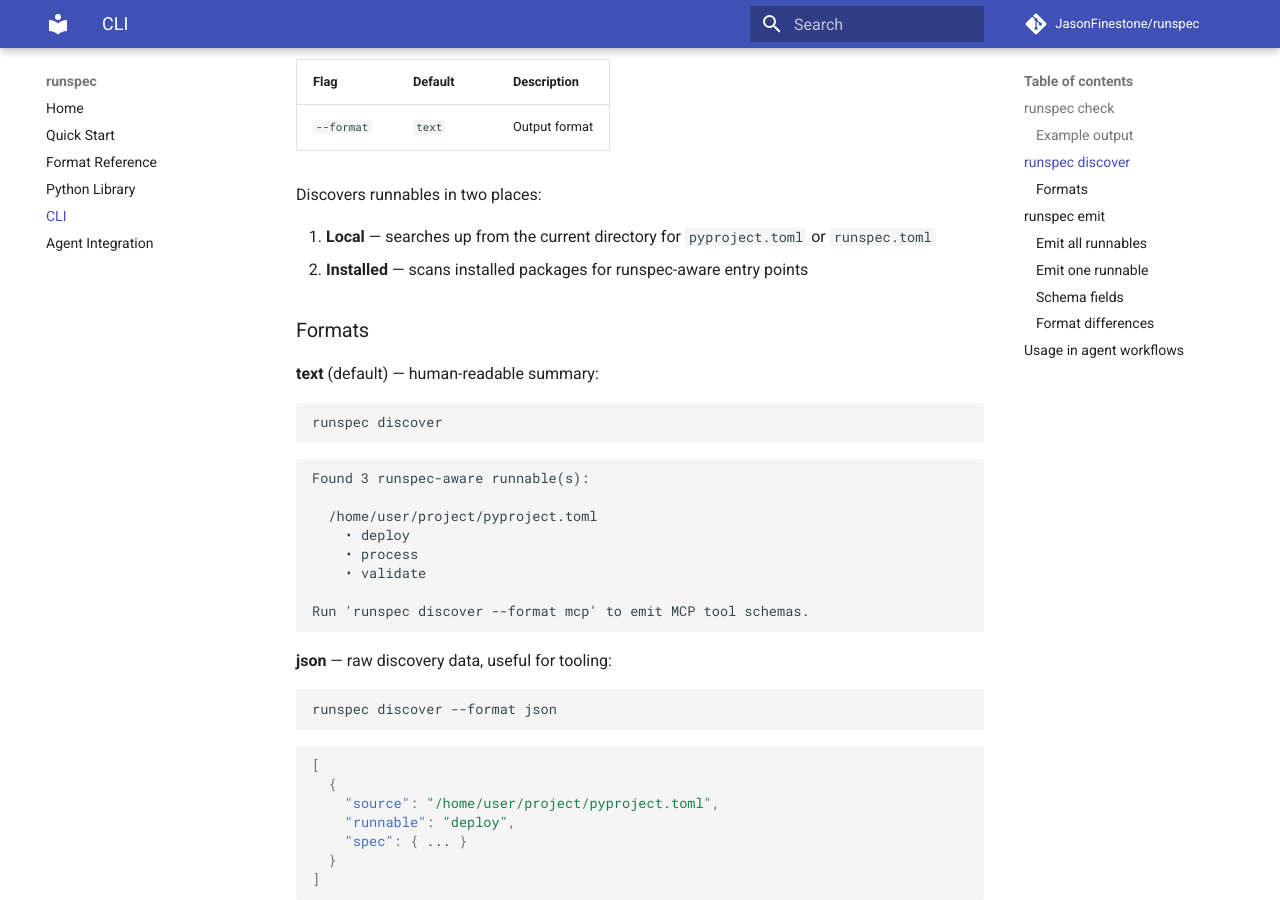
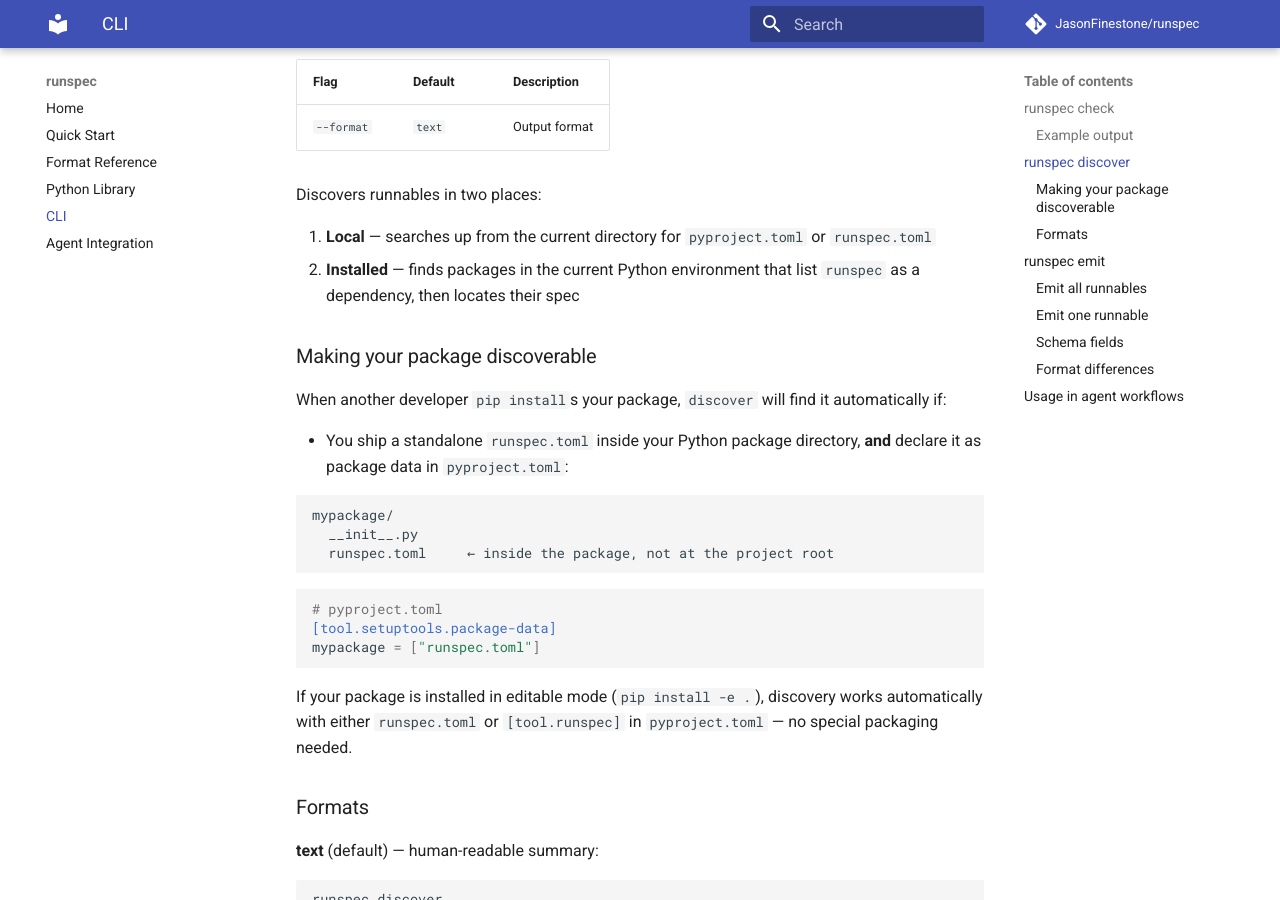
Before and after one commit to JasonFinestone/runspec, an MkDocs documentation site: the page built from docs/cli.md, in a window 1280 px wide and 900 px high, scrolled down 1230 px. Built offline with MkDocs 1.6.1 and Material for MkDocs 9.7.7, drawn with Linux system fonts in a browser that asks for light colours; comment, search, counter and statistics services are not loaded.

Commit message:
feat: filter discovery by runspec dependency; fix emit format; improve docs
_discover_installed() now skips packages that don't list runspec as a
dependency, making discovery accurate and fast regardless of environment
size. Adds _requires_runspec() with 8 tests covering version specs,
env markers, case, and false-prefix matches.

Fixes _emit_all() ignoring fmt — discover --format openai/anthropic now
produces name-keyed dicts instead of {"tools": [...]} like mcp.

Docs: adds "Making your package discoverable" section to cli.md explaining
the runspec.toml-as-package-data requirement for non-editable installs and
that editable installs work automatically. Corrects agents.md wording from
"every installed package" to "packages that list runspec as a dependency".

Co-Authored-By: Claude Sonnet 4.6 <noreply@anthropic.com>

````diff
--- a/docs/cli.md
+++ b/docs/cli.md
@@ -61,7 +61,31 @@ runspec discover [--format text|json|mcp|openai|anthropic]
 Discovers runnables in two places:
 
 1. **Local** — searches up from the current directory for `pyproject.toml` or `runspec.toml`
-2. **Installed** — scans installed packages for runspec-aware entry points
+2. **Installed** — finds packages in the current Python environment that list `runspec` as a dependency, then locates their spec
+
+### Making your package discoverable
+
+When another developer `pip install`s your package, `discover` will find it
+automatically if:
+
+- You ship a standalone `runspec.toml` inside your Python package directory,
+  **and** declare it as package data in `pyproject.toml`:
+
+```
+mypackage/
+  __init__.py
+  runspec.toml     ← inside the package, not at the project root
+```
+
+```toml
+# pyproject.toml
+[tool.setuptools.package-data]
+mypackage = ["runspec.toml"]
+```
+
+If your package is installed in editable mode (`pip install -e .`), discovery
+works automatically with either `runspec.toml` or `[tool.runspec]` in
+`pyproject.toml` — no special packaging needed.
 
 ### Formats
 
````
Also changed, not shown: docs/agents.md (+5 -4 lines), 2 other files.
